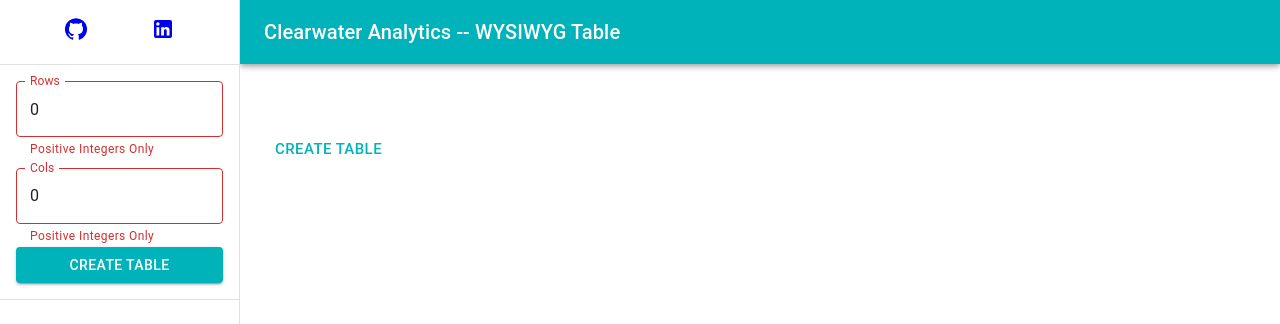
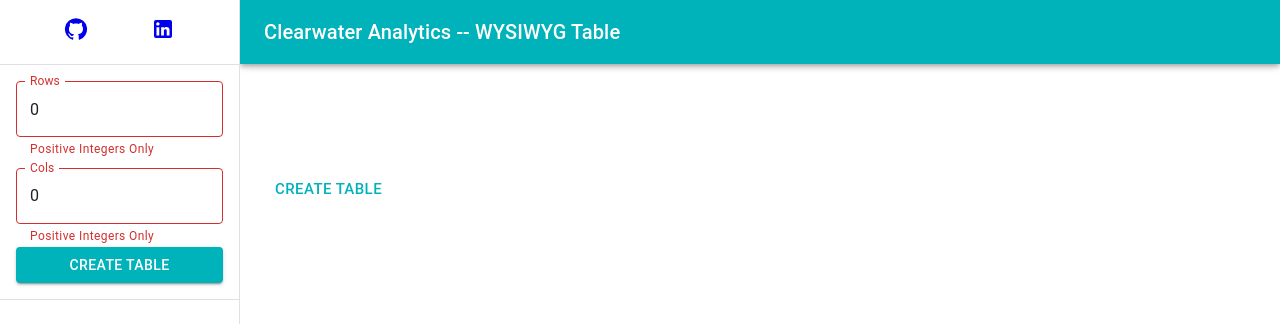
Before and after one commit to iareintelligent/wysiwyg-table, a React (Create React App) app in the folder frontend/: page / in a window 1280 px wide. Shown: the top 324 px of the page. Built offline with nearby package versions, Linux system fonts and the light colour scheme.

Commit message:
cant stop tweaking ui

```diff
--- a/frontend/src/components/Table/Table.tsx
+++ b/frontend/src/components/Table/Table.tsx
@@ -17,7 +17,7 @@
     const deleteColFabStyle = {
         fontSize: 12,
         position: 'absolute',
-        bottom: numCols < 3 ? '-6rem' : '-3rem',
+        bottom: '-3rem',
         right: 10,
     };
     const addRowFabStyle = {
@@ -25,13 +25,13 @@
         position: 'absolute',
         bottom: '-3rem',
         left: 0,
-        width: '73%',
+        width: numCols < 2 ? '100px' : numCols < 3 ? '125px' : '72%',
     };
 
     const deleteRowFabStyle = {
         fontSize: 12,
         position: 'absolute',
-        right: numRows < 3 ? '-11rem' : '-5.5rem',
+        right: '-5.5rem',
         bottom: 0,
     };
     const addColFabStyle = {
@@ -92,13 +92,7 @@
             {numCols > 0 && numRows > 0 && (
                 <WysiwygMarkupToolbar editorRef={editorRef} />
             )}
-            <Box
-                display="flex"
-                pt={5}
-                pb={numRows < 3 ? (numCols > 3 ? 25 : 15) : 15}
-                overflow="auto"
-                position="relative"
-            >
+            <Box display="flex" py={10} overflow="auto" position="relative">
                 {(numRows > 0 && numCols > 0 && (
                     <Paper
                         component={Box}
```
